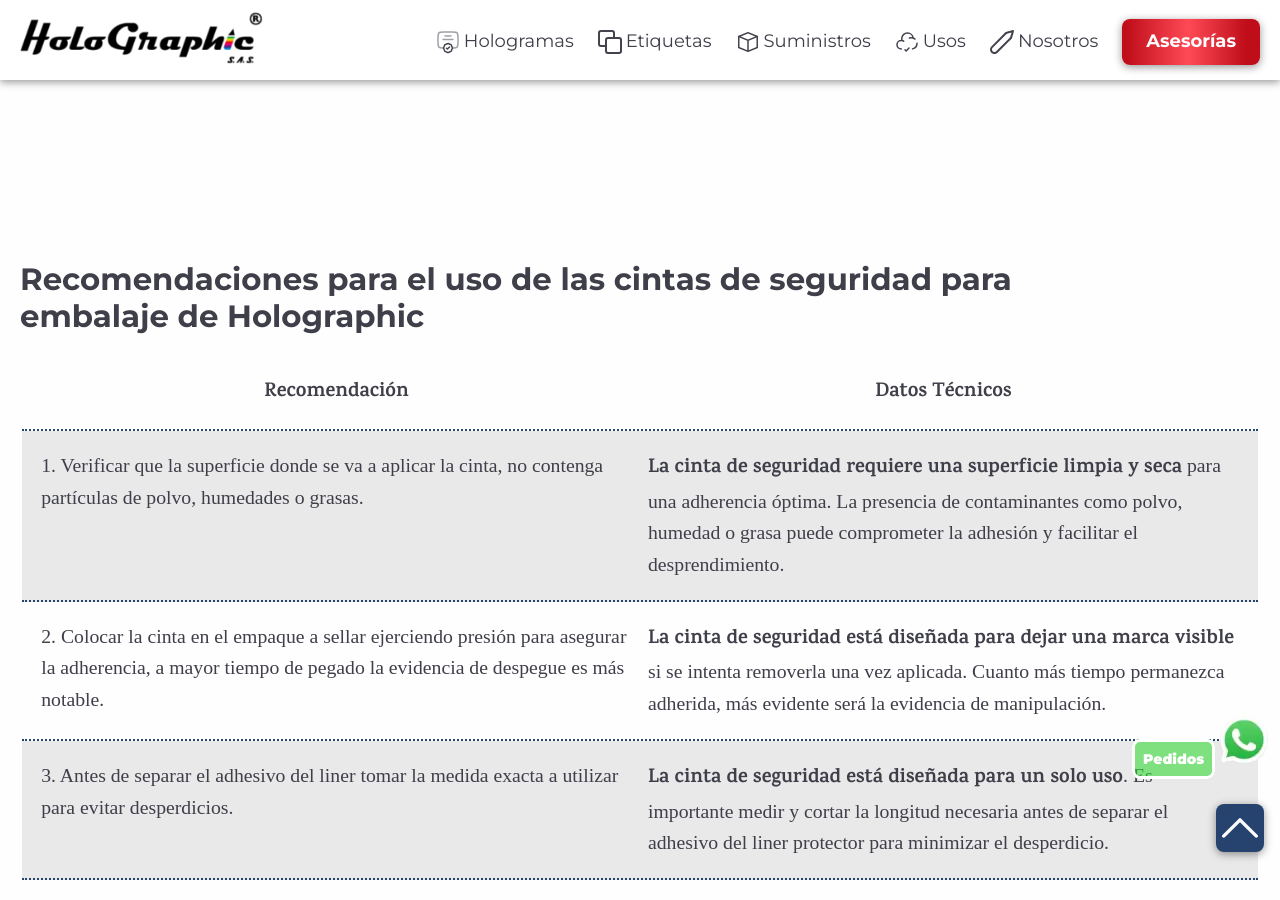
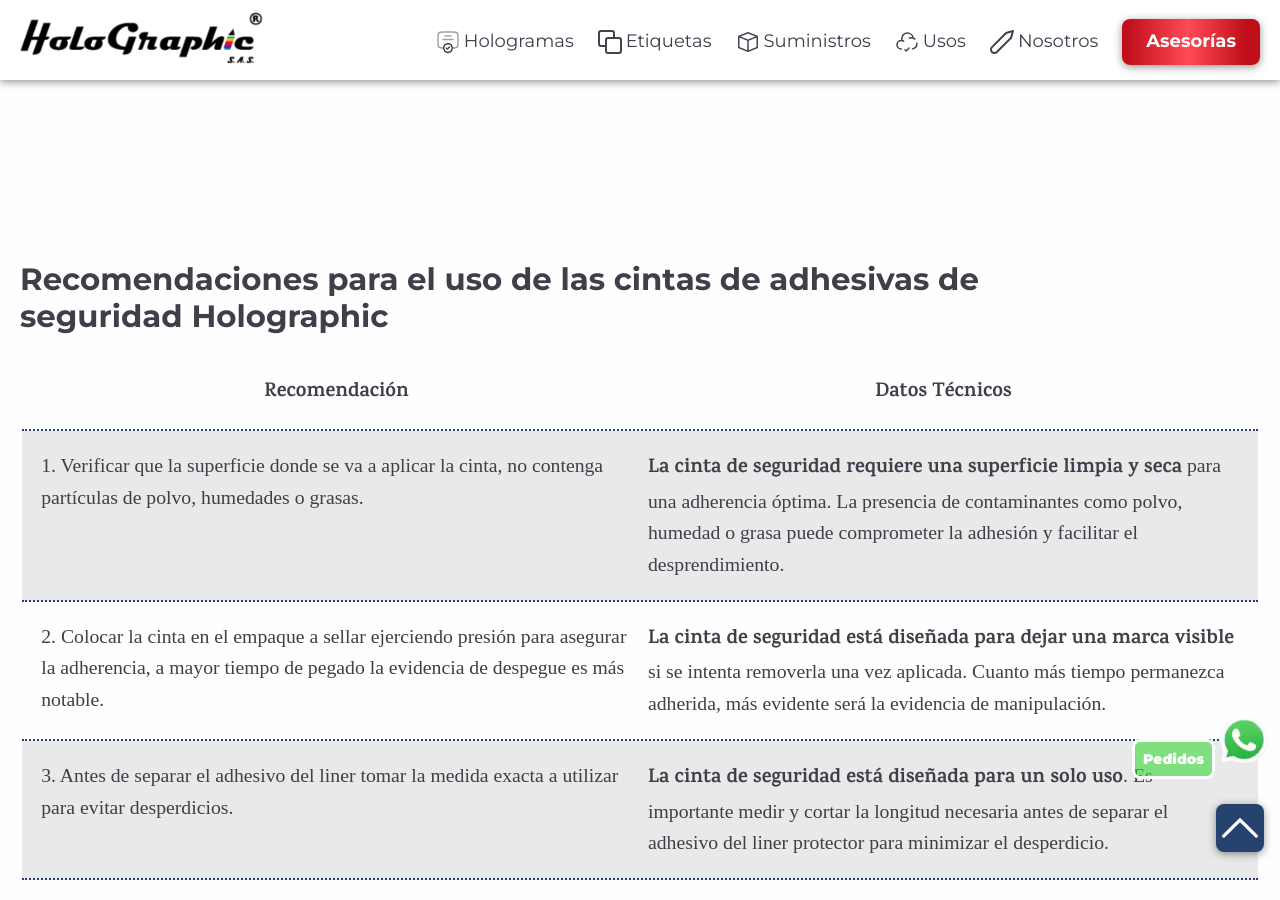
Before and after one commit to Klerpson/holographic, a Jekyll site: the page built from _productos/cintas-de-seguridad.html, in a window 1280 px wide and 900 px high, scrolled down 7861 px. Built offline with Jekyll 4.4.1, drawn with Linux system fonts in a browser that asks for light colours; some web fonts are replaced.

Commit message:
Update cintas-de-seguridad.html

```diff
--- a/_productos/cintas-de-seguridad.html
+++ b/_productos/cintas-de-seguridad.html
@@ -148,7 +148,7 @@
 </main>
 
 <section class="wrapper flow">
-  <h2 id="enlace3">Recomendaciones para el uso de las cintas de seguridad para embalaje de Holographic</h2>
+  <h2 id="enlace3">Recomendaciones para el uso de las cintas de adhesivas de seguridad Holographic</h2>
   <table>
     <tr>
       <th>Recomendación</th>
```
